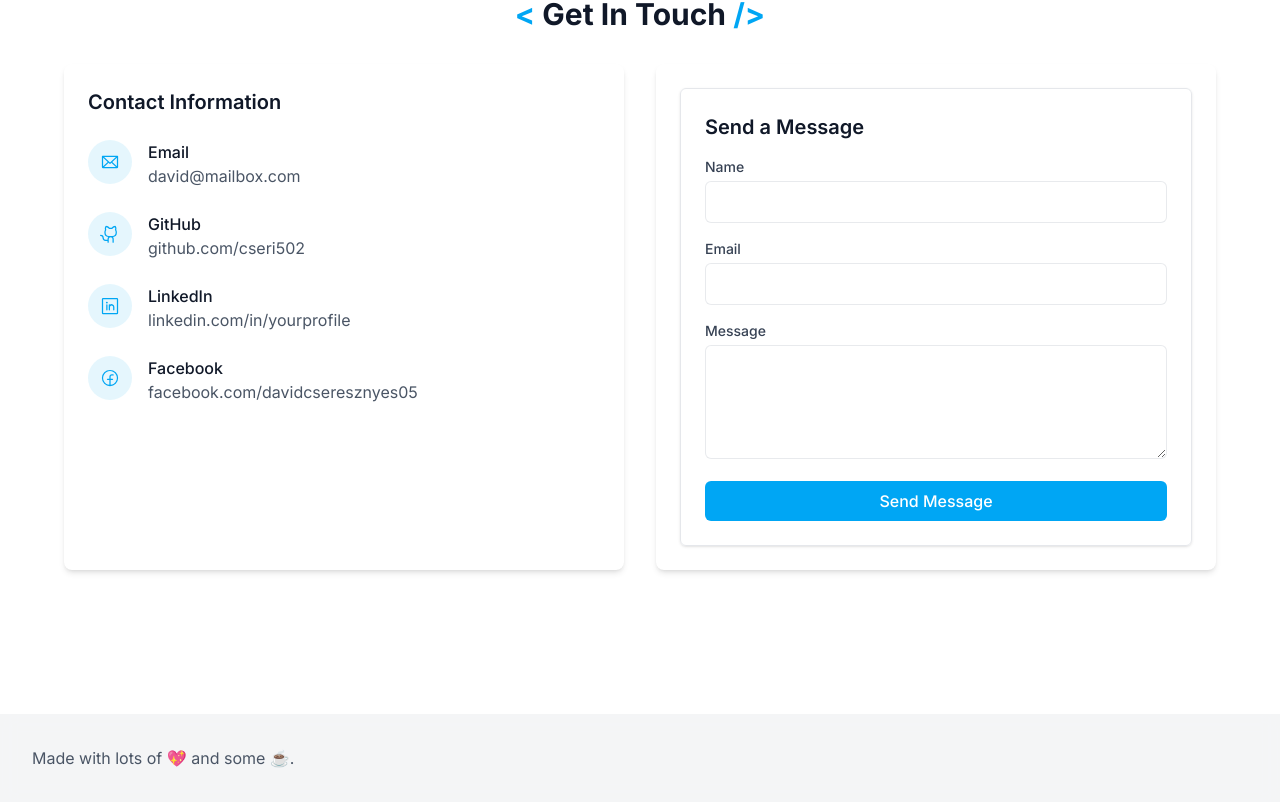
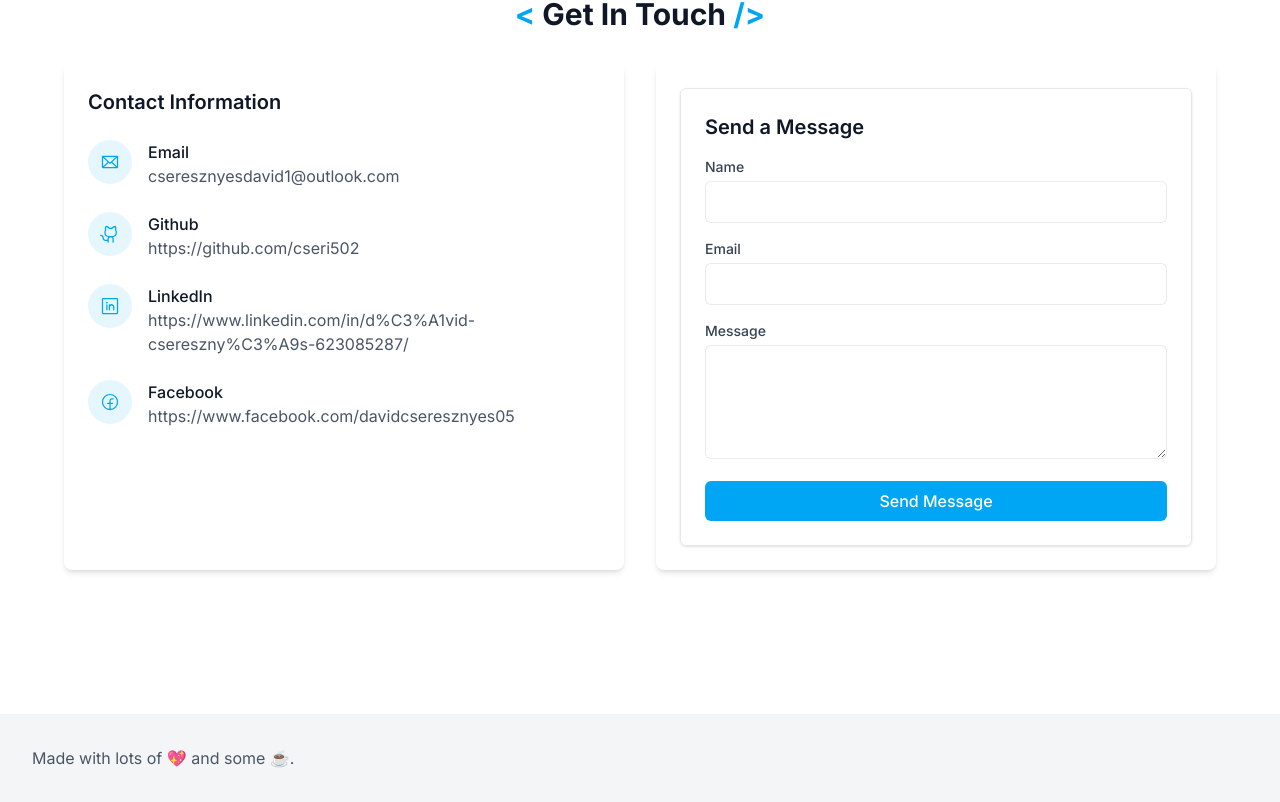
Before and after one commit to cseri502/portfolio, a Vue app: page / in a window 1280 px wide. Shown: the part 4835-5637 px from the top of the page. Built offline with nearby package versions, Linux system fonts and the light colour scheme; no server answers; some icons are missing.

Commit message:
Update
Add pixelworld project
ADd proper contact info

```diff
--- /dev/null
+++ b/src/data/contacts.json
@@ -0,0 +1,6 @@
+{
+    "email": "cseresznyesdavid1@outlook.com",
+    "github": "https://github.com/cseri502",
+    "facebook": "https://www.facebook.com/davidcseresznyes05",
+    "linkedIn": "https://www.linkedin.com/in/d%C3%A1vid-csereszny%C3%A9s-623085287/"
+}
--- a/src/data/projects.json
+++ b/src/data/projects.json
@@ -111,9 +111,7 @@
         "github": "https://github.com/cseri502/vue-portfolio",
         "demo": null,
         "features": {
-            "en": [
-                "TODO: list features"
-            ],
+            "en": ["TODO: list features"],
             "hu": [],
             "de": []
         }
@@ -168,5 +166,53 @@
                 "Responsives Design für alle Bildschirmgrößen"
             ]
         }
+    },
+    {
+        "id": 5,
+        "title": "Pixelworld",
+        "description": {
+            "en": "A procedural 2D world generator where randomness meets creativity in a pixelated playground of infinite possibilities.",
+            "hu": "Egy procedurális 2D világ generátor, ahol a véletlenszerűség találkozik a kreativitással egy pixeles játszótéren, végtelen lehetőségekkel.",
+            "de": "Ein prozeduraler 2D-Weltgenerator, bei dem Zufall auf Kreativität in einem pixeligen Spielplatz unendlicher Möglichkeiten trifft."
+        },
+        "image": "/projects/pixelworld.png",
+        "tags": ["C#", "Raylib", ".NET"],
+        "github": "https://github.com/cseri502/pixelworld",
+        "demo": null,
+        "features": {
+            "en": [
+                "Create a procedural pixel world with unique landscapes",
+                "Move the camera by holding down the right click at the edges of the window",
+                "Break and modify terrain with the left mouse button",
+                "Experience a new world with each generation",
+                "Cross-platform compatibility",
+                "High-performance rendering through Raylib",
+                "Endless exploration possibilities",
+                "Creative playground with no strict rules",
+                "Beautiful pixel art textures from Faithful resource pack"
+            ],
+            "hu": [
+                "Procedurális pixel világ létrehozása egyedi tájképekkel",
+                "Kamera mozgatása jobb egérgombbal az ablak széleinél",
+                "Terep módosítása és rombolása bal egérgombbal",
+                "Minden generálásnál új világ élménye",
+                "Platformfüggetlen kompatibilitás",
+                "Nagy teljesítményű renderelés Raylib segítségével",
+                "Végtelen felfedezési lehetőségek",
+                "Kreatív játszótér szigorú szabályok nélkül",
+                "Gyönyörű pixel art textúrák a Faithful resource pack-ből"
+            ],
+            "de": [
+                "Erstellung einer prozeduralen Pixelwelt mit einzigartigen Landschaften",
+                "Bewegen der Kamera durch Halten der rechten Maustaste an den Fensterrändern",
+                "Terrain mit der linken Maustaste brechen und modifizieren",
+                "Erleben Sie bei jeder Generierung eine neue Welt",
+                "Plattformübergreifende Kompatibilität",
+                "Hochleistungs-Rendering durch Raylib",
+                "Endlose Erkundungsmöglichkeiten",
+                "Kreativer Spielplatz ohne strenge Regeln",
+                "Schöne Pixel-Art-Texturen aus dem Faithful Resource Pack"
+            ]
+        }
     }
 ]
--- a/src/views/Home.vue
+++ b/src/views/Home.vue
@@ -8,6 +8,7 @@ import Title from '../components/Title.vue'
 import skillsData from '../data/skills.json'
 import certificationsData from '../data/certifications.json'
 import projectsData from '../data/projects.json';
+import contactData from '../data/contacts.json';
 import en from '../locales/en.json'
 import de from '../locales/de.json'
 import hu from '../locales/hu.json'
@@ -52,6 +53,37 @@ const displayedCertifications = computed(() => {
     .filter(cert => cert.category === activeCertCategory.value)
     .sort((a, b) => b.date - a.date);
 });
+
+const contactItems = computed(() => [
+  {
+    icon: 'ph:envelope',
+    title: "Email",
+    value: contactData.email,
+    link: `mailto:${contactData.email}`,
+    external: false
+  },
+  {
+    icon: 'ph:github-logo',
+    title: "Github",
+    value: contactData.github,
+    link: contactData.github,
+    external: true
+  },
+  {
+    icon: 'ph:linkedin-logo',
+    title: "LinkedIn",
+    value: contactData.linkedIn,
+    link: contactData.linkedIn,
+    external: true
+  },
+  {
+    icon: 'ph:facebook-logo',
+    title: "Facebook",
+    value: contactData.facebook,
+    link: contactData.facebook,
+    external: true
+  }
+]);
 </script>
 
 <template>
@@ -88,7 +120,8 @@ const displayedCertifications = computed(() => {
       <div class="section-container">
         <Title :title="t.about.title" />
         <div class="max-w-3xl mx-auto text-center">
-          <p class="text-lg text-gray-700 dark:text-gray-300 mb-8 leading-relaxed" v-html="t.about.content.replace(/\n/g, '<br>')"></p>
+          <p class="text-lg text-gray-700 dark:text-gray-300 mb-8 leading-relaxed"
+            v-html="t.about.content.replace(/\n/g, '<br>')"></p>
           <a href="/cv.pdf" target="_blank" class="btn btn-primary inline-flex items-center">
             <Icon icon="ph:file-pdf" class="mr-2 w-5 h-5" />
             {{ t.about.cv }}
@@ -187,14 +220,16 @@ const displayedCertifications = computed(() => {
         </p>
 
         <div class="grid grid-cols-1 md:grid-cols-2 gap-8">
-          <div v-for="project in projectsData.filter(p => p.title === 'Matrixia' || p.title === 'Image Editor')" :key="project.id"
+          <div v-for="project in projectsData.filter(p => p.title === 'Matrixia' || p.title === 'Image Editor')"
+            :key="project.id"
             class="bg-white dark:bg-gray-800 rounded-lg overflow-hidden shadow-md hover:shadow-lg transition-shadow duration-300">
             <div class="h-48 bg-gradient-to-r from-sky-500 to-indigo-500 flex items-center justify-center">
               <Icon icon="ph:code" class="w-16 h-16 text-white" />
             </div>
             <div class="p-6">
               <h3 class="text-xl font-bold text-gray-900 dark:text-white mb-2">{{ project.title }}</h3>
-              <p class="text-gray-600 dark:text-gray-400 mb-4">{{ project.description[currentLanguage as keyof typeof translations] }}</p>
+              <p class="text-gray-600 dark:text-gray-400 mb-4">{{ project.description[currentLanguage as keyof typeof
+                translations] }}</p>
               <div class="flex flex-wrap gap-2 mb-4">
                 <span v-for="tech in project.tags" :key="tech"
                   class="text-xs px-2 py-1 bg-sky-500/10 text-sky-500 rounded-md">
@@ -228,54 +263,16 @@ const displayedCertifications = computed(() => {
               <h3 class="text-xl font-semibold mb-6 text-gray-900 dark:text-white">{{ t.contact.info }}</h3>
 
               <div class="space-y-6">
-                <div class="flex items-start">
+                <div v-for="(item, index) in contactItems" :key="index" class="flex items-start">
                   <div class="bg-sky-500/10 p-3 rounded-full mr-4">
-                    <Icon icon="ph:envelope" class="w-5 h-5 text-sky-500" />
+                    <Icon :icon="item.icon" class="w-5 h-5 text-sky-500" />
                   </div>
                   <div>
-                    <h4 class="font-medium text-gray-900 dark:text-white">{{ t.contact.email }}</h4>
-                    <a href="mailto:david@mailbox.com"
+                    <h4 class="font-medium text-gray-900 dark:text-white">{{ item.title }}</h4>
+                    <a :href="item.link" :target="item.external ? '_blank' : ''"
+                      :rel="item.external ? 'noopener noreferrer' : ''"
                       class="text-gray-600 dark:text-gray-400 hover:text-sky-500 dark:hover:text-sky-500">
-                      david@mailbox.com
-                    </a>
-                  </div>
-                </div>
-
-                <div class="flex items-start">
-                  <div class="bg-sky-500/10 p-3 rounded-full mr-4">
-                    <Icon icon="ph:github-logo" class="w-5 h-5 text-sky-500" />
-                  </div>
-                  <div>
-                    <h4 class="font-medium text-gray-900 dark:text-white">{{ t.contact.github }}</h4>
-                    <a href="https://github.com/cseri502" target="_blank" rel="noopener noreferrer"
-                      class="text-gray-600 dark:text-gray-400 hover:text-sky-500 dark:hover:text-sky-500">
-                      github.com/cseri502
-                    </a>
-                  </div>
-                </div>
-
-                <div class="flex items-start">
-                  <div class="bg-sky-500/10 p-3 rounded-full mr-4">
-                    <Icon icon="ph:linkedin-logo" class="w-5 h-5 text-sky-500" />
-                  </div>
-                  <div>
-                    <h4 class="font-medium text-gray-900 dark:text-white">{{ t.contact.linkedin }}</h4>
-                    <a href="https://linkedin.com/" target="_blank" rel="noopener noreferrer"
-                      class="text-gray-600 dark:text-gray-400 hover:text-sky-500 dark:hover:text-sky-500">
-                      linkedin.com/in/yourprofile
-                    </a>
-                  </div>
-                </div>
-
-                <div class="flex items-start">
-                  <div class="bg-sky-500/10 p-3 rounded-full mr-4">
-                    <Icon icon="ph:facebook-logo" class="w-5 h-5 text-sky-500" />
-                  </div>
-                  <div>
-                    <h4 class="font-medium text-gray-900 dark:text-white">{{ t.contact.facebook }}</h4>
-                    <a href="https://facebook.com/" target="_blank" rel="noopener noreferrer"
-                      class="text-gray-600 dark:text-gray-400 hover:text-sky-500 dark:hover:text-sky-500">
-                      facebook.com/davidcseresznyes05
+                      {{ item.value }}
                     </a>
                   </div>
                 </div>
--- a/src/views/Projects.vue
+++ b/src/views/Projects.vue
@@ -43,12 +43,12 @@ const allTags = computed(() => {
       <!-- Filter by tag -->
       <div class="mb-8">
         <div class="flex flex-wrap gap-2">
-          <button @click="filterTag = ''" class="px-3 py-1 text-sm transition-colors duration-200 rounded-sm"
+          <button @click="filterTag = ''" class="px-3 py-1 text-sm transition-colors duration-200 rounded-sm cursor-pointer"
             :class="filterTag === '' ? 'bg-sky-500 text-white' : 'bg-white/70 dark:bg-gray-800/70 backdrop-blur-sm text-gray-700 dark:text-gray-300 border border-gray-200/30 dark:border-gray-700/30'">
             {{ translations[currentLanguage as keyof typeof translations].projects.page.all }}
           </button>
           <button v-for="tag in allTags" :key="tag" @click="filterTag = tag"
-            class="px-3 py-1 text-sm transition-colors duration-200 rounded-sm"
+            class="px-3 py-1 text-sm transition-colors duration-200 rounded-sm cursor-pointer"
             :class="filterTag === tag ? 'bg-sky-500 text-white' : 'bg-white/70 dark:bg-gray-800/70 backdrop-blur-sm text-gray-700 dark:text-gray-300 border border-gray-200/30 dark:border-gray-700/30'">
             {{ tag }}
           </button>
```
Also changed, not shown: public/projects/pixelworld.png (added).
